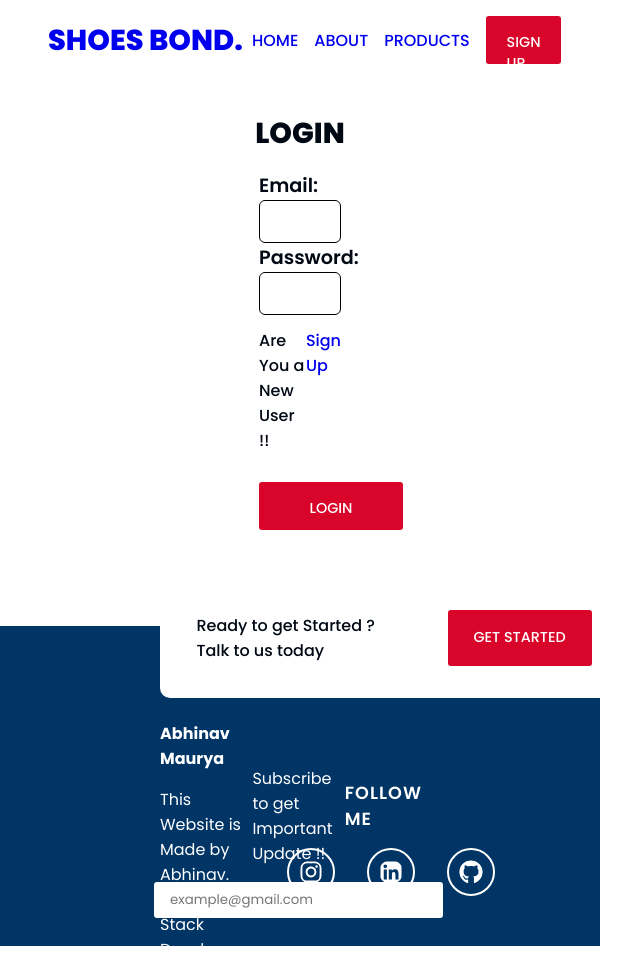
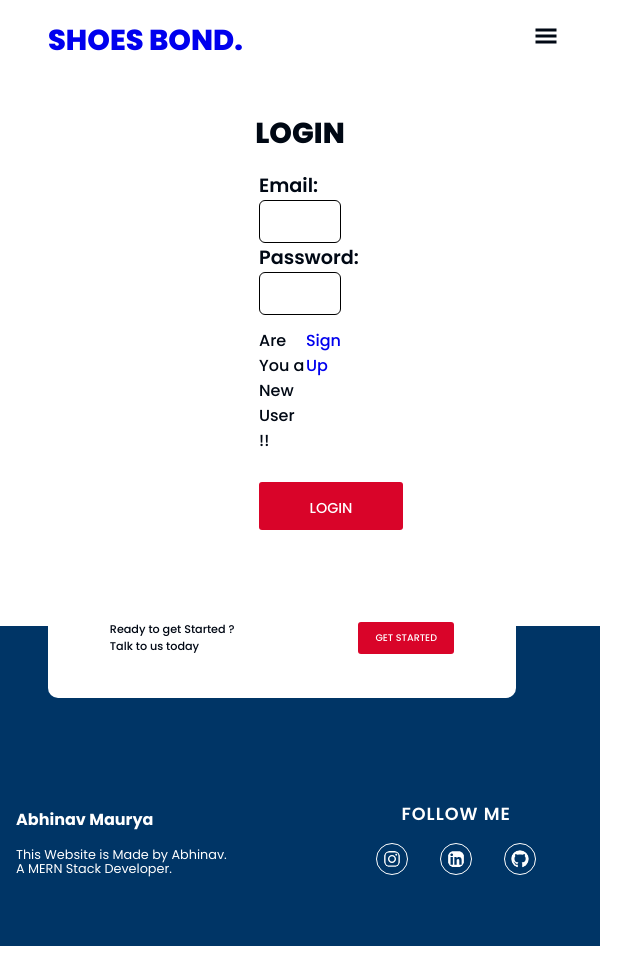
Before and after one commit to abhinav2-3/Shoes-Bond_Frontend, a React (Create React App) app: page /login in a window 600 px wide. Shown: the whole page, 628 px wide, since content can reach past the window. Built offline with nearby package versions, Linux system fonts and the light colour scheme; no server answers.

Commit message:
Finished Home Responsiveness p2

```diff
--- a/src/compoenents/Header.jsx
+++ b/src/compoenents/Header.jsx
@@ -1,9 +1,12 @@
-import React from "react";
+import React, { useState } from "react";
 import { NavLink, useLocation } from "react-router-dom";
 import { FaShoppingCart } from "react-icons/fa";
 import { useCartContext } from "../context/CartContext";
+import { GiHamburgerMenu } from "react-icons/gi";
+import { IoClose } from "react-icons/io5";
 
 const Header = () => {
+  const [menu, setMenu] = useState(false);
   const auth = localStorage.getItem("authToken");
   const location = useLocation();
   const logoutHandler = () => {
@@ -17,8 +20,7 @@
       <h1>
         <NavLink to={"/"}>Shoes Bond.</NavLink>
       </h1>
-
-      <div>
+      <div className={menu === true ? "phoneNav" : "mainNav"}>
         <NavLink to={"/"}>Home</NavLink>
         <NavLink to={"/about"}>About</NavLink>
         <NavLink to={"/products"}>Products</NavLink>
@@ -53,6 +55,9 @@
           </>
         )}
       </div>
+      <div className="menu-btn" onClick={() => setMenu(!menu)}>
+        {menu === true ? <IoClose /> : <GiHamburgerMenu />}
+      </div>
     </nav>
   );
 };
--- a/src/styles/companies.scss
+++ b/src/styles/companies.scss
@@ -40,3 +40,22 @@
         }
     }
 }
+
+@media only screen and (min-width: 426px) and (max-width: 700px) {
+    .companies {
+        margin: 0;
+
+        >h2 {
+            font-size: 0.9rem;
+            margin-top: 1rem;
+        }
+
+        >div {
+            padding: 0 $p_zero;
+
+            >img {
+                width: 14vw;
+            }
+        }
+    }
+}
--- a/src/styles/featuredProducts.scss
+++ b/src/styles/featuredProducts.scss
@@ -4,7 +4,7 @@
     width: 100%;
     height: 60vh;
     display: flex;
-    // border: 1px solid red;
+    flex-wrap: wrap;
     flex-direction: column;
     background-color: $white;
     justify-content: center;
@@ -121,25 +121,41 @@
     }
 }
 
-@media only screen and (min-width:701px) and (max-width:995px) {
+@media only screen and (min-width: 426px) and (max-width: 700px) {
     .featureProducts {
-        padding: 0 $p_sm;
+        padding: 0 $p_zero;
 
         >h3 {
-            font-size: 1.4rem;
+            font-size: 1.5rem;
         }
     }
 
     .navProduct {
         height: 35vh;
 
+        >figure {
+            height: 30vh;
+
+            >figcaption {
+                font-size: 0.7rem;
+                padding: 3px 8px;
+            }
+        }
+
         >div {
             flex-direction: column;
-            align-items: start;
-            padding: 0 10px;
+            justify-content: unset;
+            align-items: flex-start;
+            padding: 0 8px;
 
             >h3 {
-                font-size: 1rem;
+                font-size: 0.8rem;
+                font-weight: 600;
+            }
+
+            >p {
+                font-size: 0.9rem;
+                font-weight: 500;
             }
         }
     }
--- a/src/styles/footer.scss
+++ b/src/styles/footer.scss
@@ -65,7 +65,6 @@
                     justify-content: center;
 
                     a {
-                        list-style: none;
                         color: $white;
 
                         >svg {
@@ -87,6 +86,7 @@
         }
 
         >div {
+            border: 1px solid;
             width: 33%;
             height: 100%;
             display: flex;
@@ -150,3 +150,54 @@
         }
     }
 }
+
+@media only screen and (min-width: 426px) and (max-width: 700px) {
+    footer {
+        >div {
+            margin: 0 $p_zero;
+            right: -2rem;
+
+            >p {
+                font-size: 0.7rem;
+            }
+
+            .btn {
+                font-size: 0.6rem;
+                width: 6rem;
+                height: 2rem;
+                padding: 0.3rem 0.7rem;
+            }
+        }
+
+        >section {
+            padding: 0 $p_zero;
+            justify-content: space-between;
+
+            >aside {
+                width: 45%;
+
+                &:first-of-type {
+                    >p {
+                        font-size: 0.8rem;
+                        line-height: 110%;
+                    }
+                }
+
+                &:last-of-type>div {
+                    width: 100%;
+
+                    >a>svg {
+                        font-size: 2rem;
+                        padding: 6px;
+                        border: 1px solid;
+                    }
+
+                }
+            }
+
+            >div {
+                display: none;
+            }
+        }
+    }
+}
--- a/src/styles/navbar.scss
+++ b/src/styles/navbar.scss
@@ -1,5 +1,4 @@
 nav {
-    // border: 1px solid red;
     width: 100%;
     height: 5rem;
     display: flex;
@@ -12,9 +11,10 @@
     >h1>a {
         font: 800 1.8rem $text;
     }
+}
 
-    >div {
-        display: flex;
+.mainNav {
+    display: none;
     width: 50vw;
     height: 2rem;
     justify-content: space-between;
@@ -52,7 +52,6 @@
         width: 7rem;
     }
 }
-}
 
 .pageNavigation {
     display: flex;
@@ -69,10 +68,62 @@
     }
 }
 
+.menu-btn {
+    width: 3vw;
+    height: 4vh;
+    display: grid;
+    place-items: center;
+    display: block;
+    cursor: pointer;
 
-@media only screen and (min-width: 993px) and (max-width:1200px) {
+    >svg {
+        font-size: 1.5rem;
+    }
+}
+
+.phoneNav {
+    display: flex;
+    flex-direction: column;
+    width: 25%;
+    align-items: center;
+    gap: 0.5rem;
+    background-color: $primary;
+    position: relative;
+    top: 8rem;
+    right: -25vw;
+    padding: 1rem 0;
+    z-index: 100;
+    border-radius: 4px;
+
+    >a {
+        color: $white;
+
+        >svg {
+            font-size: 1.5rem;
+        }
+    }
+
+    >.btn {
+        width: 6rem;
+        font-size: 0.7rem;
+        height: 2rem;
+        padding: 0.4rem 0.8rem;
+    }
+}
+
+@media only screen and (min-width: 996px) {
+    .mainNav {
+        display: flex;
+    }
+
+    .phoneNav,
+    .menu-btn {
+        display: none;
+    }
+}
+
+@media only screen and (min-width: 996px) and (max-width:1200px) {
     nav {
-
         >div {
             width: 55vw;
             height: 2vw;
@@ -92,22 +143,17 @@
             font: 800 1.5rem $text;
         }
 
-        >div {
-            width: 65vw;
-            gap: 0.7rem;
-
-            >a {
-                font-size: 0.9rem;
-
-                >svg {
-                    font-size: 1.2rem;
     }
 }
 
-            >.btn {
-                font-size: 0.8rem;
-                padding: 0 0.5rem;
+@media only screen and (min-width: 426px) and (max-width: 700px) {
+    .menu-btn {
+        display: block;
+    }
+
+    .phoneNav {
+        border: 1px solid red;
+        width: 40%;
+        right: 1vw;
     }
 }
-    }
-}
--- a/src/styles/services.scss
+++ b/src/styles/services.scss
@@ -98,6 +98,10 @@
         .service-item {
             width: 25vw;
             padding: 1rem;
+
+            >p {
+                font-size: 0.9rem;
+            }
         }
 
         .service-1,
@@ -115,6 +119,52 @@
                 height: 2rem;
             }
 
+
+
         }
     }
 }
+
+@media only screen and (min-width: 426px) and (max-width: 700px) {
+    .services {
+        padding: 0 $p_zero;
+        height: 40vh;
+
+        .service-container {
+            width: 100%;
+            height: 100%;
+            grid-template-columns: repeat(auto-fit, minmax(30vw, 1fr));
+            grid-gap: 1vw;
+        }
+
+        .service-item {
+            width: 25vw;
+
+            >p {
+                font-size: 0.6rem;
+            }
+
+            >h2 {
+                font-size: 0.9rem;
+                width: 3rem;
+                height: 3rem;
+            }
+        }
+
+        .service-1,
+        .service-4 {
+            height: 30vh;
+        }
+
+        .service-2,
+        .service-3 {
+            height: 14vh;
+
+            >h2 {
+                font-size: 0.8rem;
+                width: 2rem;
+                height: 4rem;
+            }
+        }
+    }
+}
```
Lines whose indentation alone changed are shown as unchanged.
